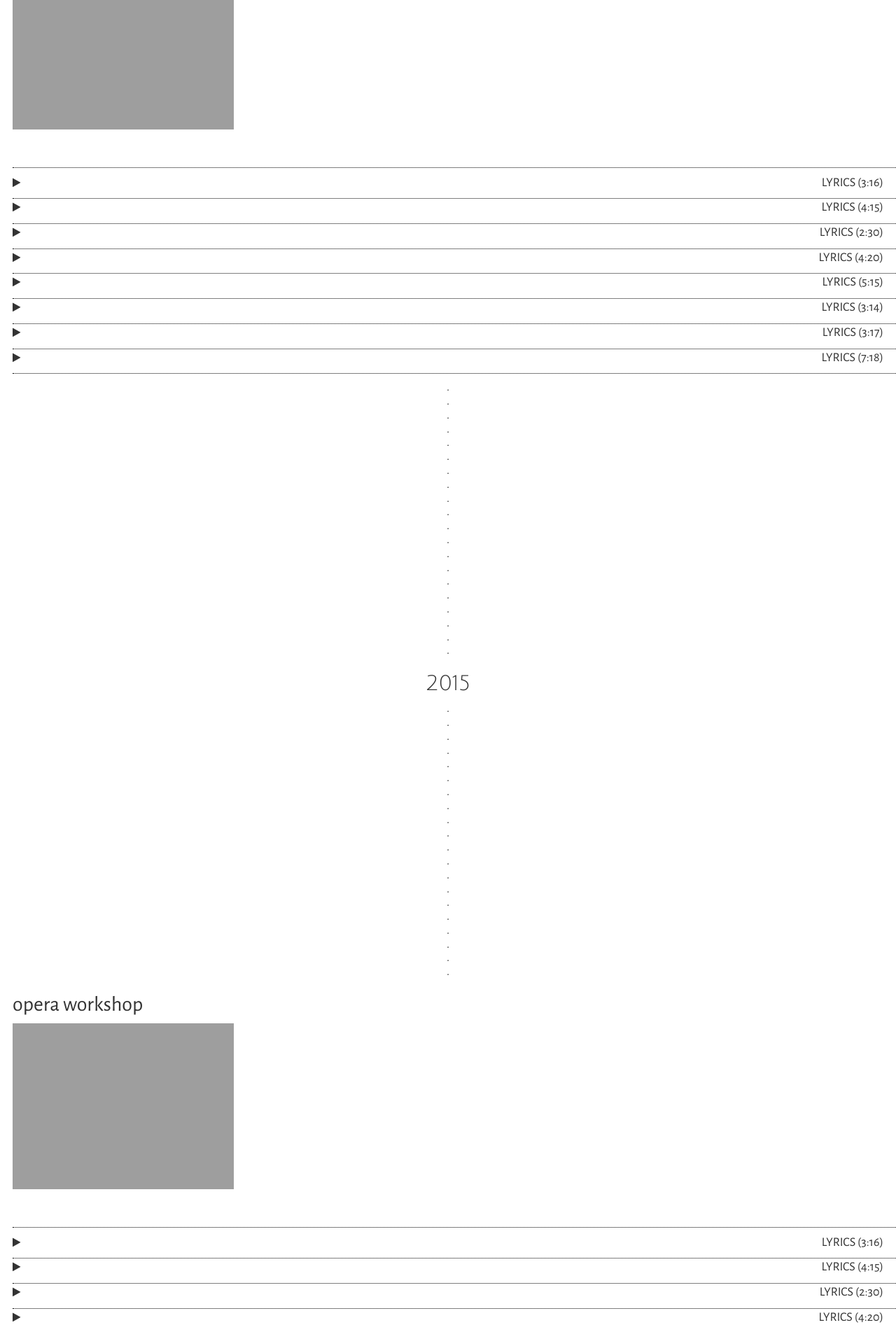
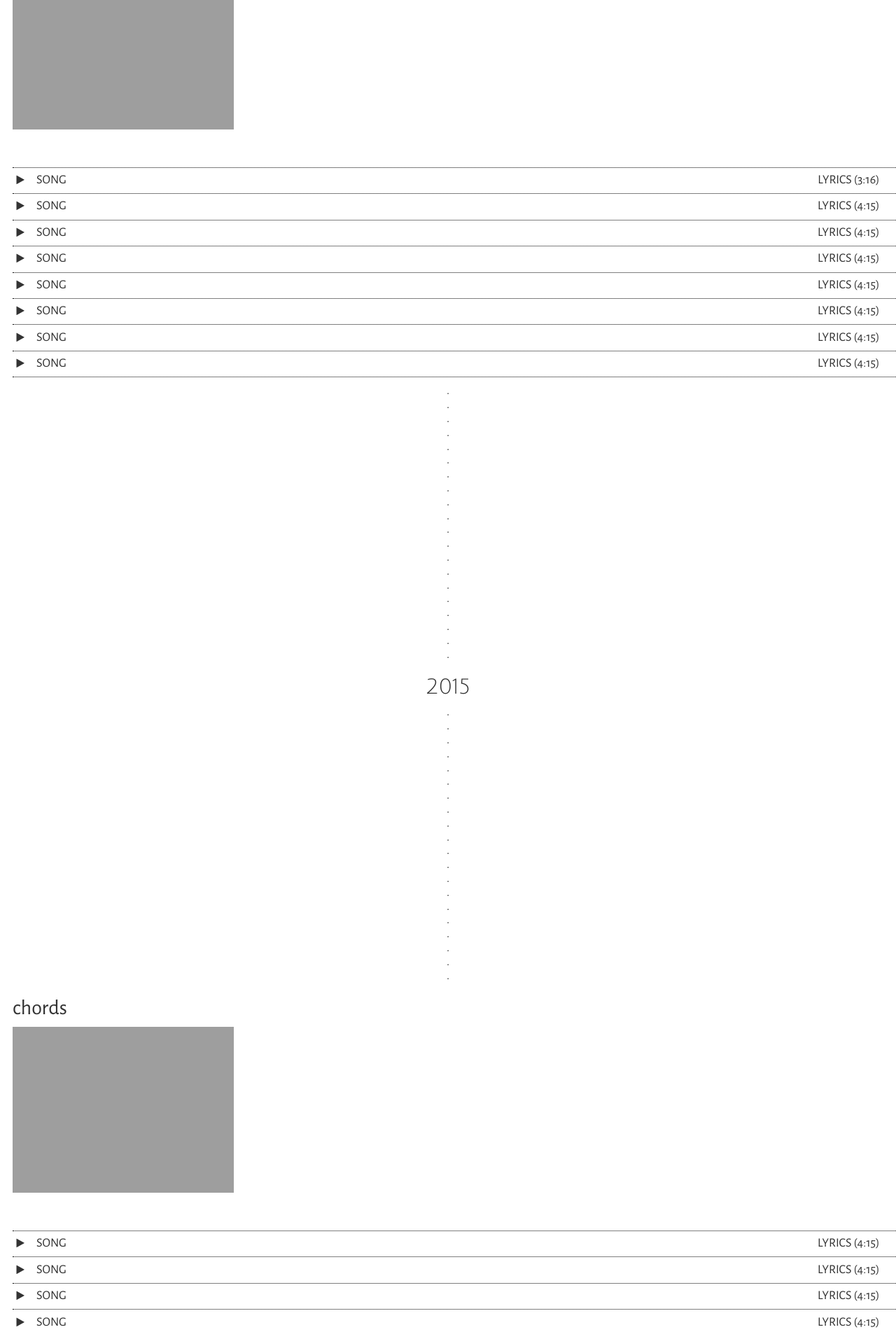
Before and after one commit to kalenenc/music-website, a Jekyll site: the page built from music.html, in a window 1280 px wide. Shown: the part 1524-3427 px from the top of the page at 70% size. Built offline with Jekyll 4.4.1, drawn with Linux system fonts in a browser that asks for light colours; nearby versions of some CDN libraries; some web fonts are replaced; some of the changed text lies outside the part shown.

Commit message:
basically finishe music page

```diff
--- a/css/music.css
+++ b/css/music.css
@@ -52,26 +52,44 @@
 
 .music-list ul li:first-child {
 	border-top:0.5px dotted black;
-	padding-top:0.5em;
+
 }
 
 .music-list ul li {
 	border-bottom:0.5px dotted black;
-	padding-bottom:0.5em;
+
 	list-style-type: none;
 
 }
 
-.left {
+.music-list ul li p {
+	padding:0.3em;
+	margin-bottom:0;
+}
 
-
-}
 
 i {
 	display:inline;
+	padding-right: 1em;
+}
+
+i:hover {
+	color:grey;
+	cursor:pointer;
 }
 
 .right{
 	float:right;
 	padding-right:1em;
+	display:inline;
 }
+
+.right:hover {
+	color:grey;
+	cursor:pointer;
+}
+
+.left {
+	float:left;
+	display:inline;
+}
--- a/music.html
+++ b/music.html
@@ -56,38 +56,60 @@
 	<img src="{{site.url}}/photos/bowed-head.jpg" />
 	<ul>
 		<li>
-			<i class="fa fa-play" aria-hidden="true"></i>
-
-			<p class="right">LYRICS (3:16)</p>
+			<p>
+				<i class="fa fa-play" aria-hidden="true"></i> SONG
+				<span class="right">LYRICS (3:16)</span>
+			</p>
 
 		</li>
 		<li>
-			<i class="fa fa-play" aria-hidden="true"></i>
-			<p class="right">LYRICS (4:15)</p>
+			<p>
+				<i class="fa fa-play" aria-hidden="true">
+				</i> SONG
+				<span class="right">LYRICS (4:15)</span>
+			</p>
 		</li>
 		<li>
-			<i class="fa fa-play" aria-hidden="true"></i>
-			<p class="right">LYRICS (2:30)</p>
+			<p>
+				<i class="fa fa-play" aria-hidden="true">
+				</i> SONG
+				<span class="right">LYRICS (4:15)</span>
+			</p>
 		</li>
 		<li>
-			<i class="fa fa-play" aria-hidden="true"></i>
-			<p class="right">LYRICS (4:20)</p>
+			<p>
+				<i class="fa fa-play" aria-hidden="true">
+				</i> SONG
+				<span class="right">LYRICS (4:15)</span>
+			</p>
 		</li>
 		<li>
-			<i class="fa fa-play" aria-hidden="true"></i>
-			<p class="right">LYRICS (5:15)</p>
+			<p>
+				<i class="fa fa-play" aria-hidden="true">
+				</i> SONG
+				<span class="right">LYRICS (4:15)</span>
+			</p>
 		</li>
 		<li>
-			<i class="fa fa-play" aria-hidden="true"></i>
-			<p class="right">LYRICS (3:14)</p>
+			<p>
+				<i class="fa fa-play" aria-hidden="true">
+				</i> SONG
+				<span class="right">LYRICS (4:15)</span>
+			</p>
 		</li>
 		<li>
-			<i class="fa fa-play" aria-hidden="true"></i>
-			<p class="right">LYRICS (3:17)</p>
+			<p>
+				<i class="fa fa-play" aria-hidden="true">
+				</i> SONG
+				<span class="right">LYRICS (4:15)</span>
+			</p>
 		</li>
 		<li>
-			<i class="fa fa-play" aria-hidden="true"></i>
-			<p class="right">LYRICS (7:18)</p>
+			<p>
+				<i class="fa fa-play" aria-hidden="true">
+				</i> SONG
+				<span class="right">LYRICS (4:15)</span>
+			</p>
 		</li>
 	</ul>
 </section>
@@ -137,42 +159,65 @@
 </section>
 
 <section class="music-list">
-	<h2>opera workshop</h2>
-	<img src="{{site.url}}/photos/bowed-head.jpg" />
+	<h2>chords</h2>
+	<img src="{{site.url}}/photos/guitar-sunset.jpeg" />
 	<ul>
 		<li>
-			<i class="fa fa-play" aria-hidden="true"></i>
-
-			<p class="right">LYRICS (3:16)</p>
+			<p>
+				<i class="fa fa-play" aria-hidden="true">
+				</i> SONG
+				<span class="right">LYRICS (4:15)</span>
+			</p>
 
 		</li>
 		<li>
-			<i class="fa fa-play" aria-hidden="true"></i>
-			<p class="right">LYRICS (4:15)</p>
+			<p>
+				<i class="fa fa-play" aria-hidden="true">
+				</i> SONG
+				<span class="right">LYRICS (4:15)</span>
+			</p>
 		</li>
 		<li>
-			<i class="fa fa-play" aria-hidden="true"></i>
-			<p class="right">LYRICS (2:30)</p>
+			<p>
+				<i class="fa fa-play" aria-hidden="true">
+				</i> SONG
+				<span class="right">LYRICS (4:15)</span>
+			</p>
 		</li>
 		<li>
-			<i class="fa fa-play" aria-hidden="true"></i>
-			<p class="right">LYRICS (4:20)</p>
+			<p>
+				<i class="fa fa-play" aria-hidden="true">
+				</i> SONG
+				<span class="right">LYRICS (4:15)</span>
+			</p>
 		</li>
 		<li>
-			<i class="fa fa-play" aria-hidden="true"></i>
-			<p class="right">LYRICS (5:15)</p>
+			<p>
+				<i class="fa fa-play" aria-hidden="true">
+				</i> SONG
+				<span class="right">LYRICS (4:15)</span>
+			</p>
 		</li>
 		<li>
-			<i class="fa fa-play" aria-hidden="true"></i>
-			<p class="right">LYRICS (3:14)</p>
+			<p>
+				<i class="fa fa-play" aria-hidden="true">
+				</i> SONG
+				<span class="right">LYRICS (4:15)</span>
+			</p>
 		</li>
 		<li>
-			<i class="fa fa-play" aria-hidden="true"></i>
-			<p class="right">LYRICS (3:17)</p>
+			<p>
+				<i class="fa fa-play" aria-hidden="true">
+				</i> SONG
+				<span class="right">LYRICS (4:15)</span>
+			</p>
 		</li>
 		<li>
-			<i class="fa fa-play" aria-hidden="true"></i>
-			<p class="right">LYRICS (7:18)</p>
+			<p>
+				<i class="fa fa-play" aria-hidden="true">
+				</i> SONG
+				<span class="right">LYRICS (4:15)</span>
+			</p>
 		</li>
 	</ul>
 </section>
@@ -222,42 +267,65 @@
 </section>
 
 <section class="music-list">
-	<h2>opera workshop</h2>
-	<img src="{{site.url}}/photos/bowed-head.jpg" />
+	<h2>sundrop dreams</h2>
+	<img src="{{site.url}}/photos/girl-sunset.jpeg" />
 	<ul>
 		<li>
-			<i class="fa fa-play" aria-hidden="true"></i>
-
-			<p class="right">LYRICS (3:16)</p>
+			<p>
+				<i class="fa fa-play" aria-hidden="true">
+				</i> SONG
+				<span class="right">LYRICS (4:15)</span>
+			</p>
 
 		</li>
 		<li>
-			<i class="fa fa-play" aria-hidden="true"></i>
-			<p class="right">LYRICS (4:15)</p>
+			<p>
+				<i class="fa fa-play" aria-hidden="true">
+				</i> SONG
+				<span class="right">LYRICS (4:15)</span>
+			</p>
 		</li>
 		<li>
-			<i class="fa fa-play" aria-hidden="true"></i>
-			<p class="right">LYRICS (2:30)</p>
+			<p>
+				<i class="fa fa-play" aria-hidden="true">
+				</i> SONG
+				<span class="right">LYRICS (4:15)</span>
+			</p>
 		</li>
 		<li>
-			<i class="fa fa-play" aria-hidden="true"></i>
-			<p class="right">LYRICS (4:20)</p>
+			<p>
+				<i class="fa fa-play" aria-hidden="true">
+				</i> SONG
+				<span class="right">LYRICS (4:15)</span>
+			</p>
 		</li>
 		<li>
-			<i class="fa fa-play" aria-hidden="true"></i>
-			<p class="right">LYRICS (5:15)</p>
+			<p>
+				<i class="fa fa-play" aria-hidden="true">
+				</i> SONG
+				<span class="right">LYRICS (4:15)</span>
+			</p>
 		</li>
 		<li>
-			<i class="fa fa-play" aria-hidden="true"></i>
-			<p class="right">LYRICS (3:14)</p>
+			<p>
+				<i class="fa fa-play" aria-hidden="true">
+				</i> SONG
+				<span class="right">LYRICS (4:15)</span>
+			</p>
 		</li>
 		<li>
-			<i class="fa fa-play" aria-hidden="true"></i>
-			<p class="right">LYRICS (3:17)</p>
+			<p>
+				<i class="fa fa-play" aria-hidden="true">
+				</i> SONG
+				<span class="right">LYRICS (4:15)</span>
+			</p>
 		</li>
 		<li>
-			<i class="fa fa-play" aria-hidden="true"></i>
-			<p class="right">LYRICS (7:18)</p>
+			<p>
+				<i class="fa fa-play" aria-hidden="true">
+				</i> SONG
+				<span class="right">LYRICS (4:15)</span>
+			</p>
 		</li>
 	</ul>
 </section>
```
